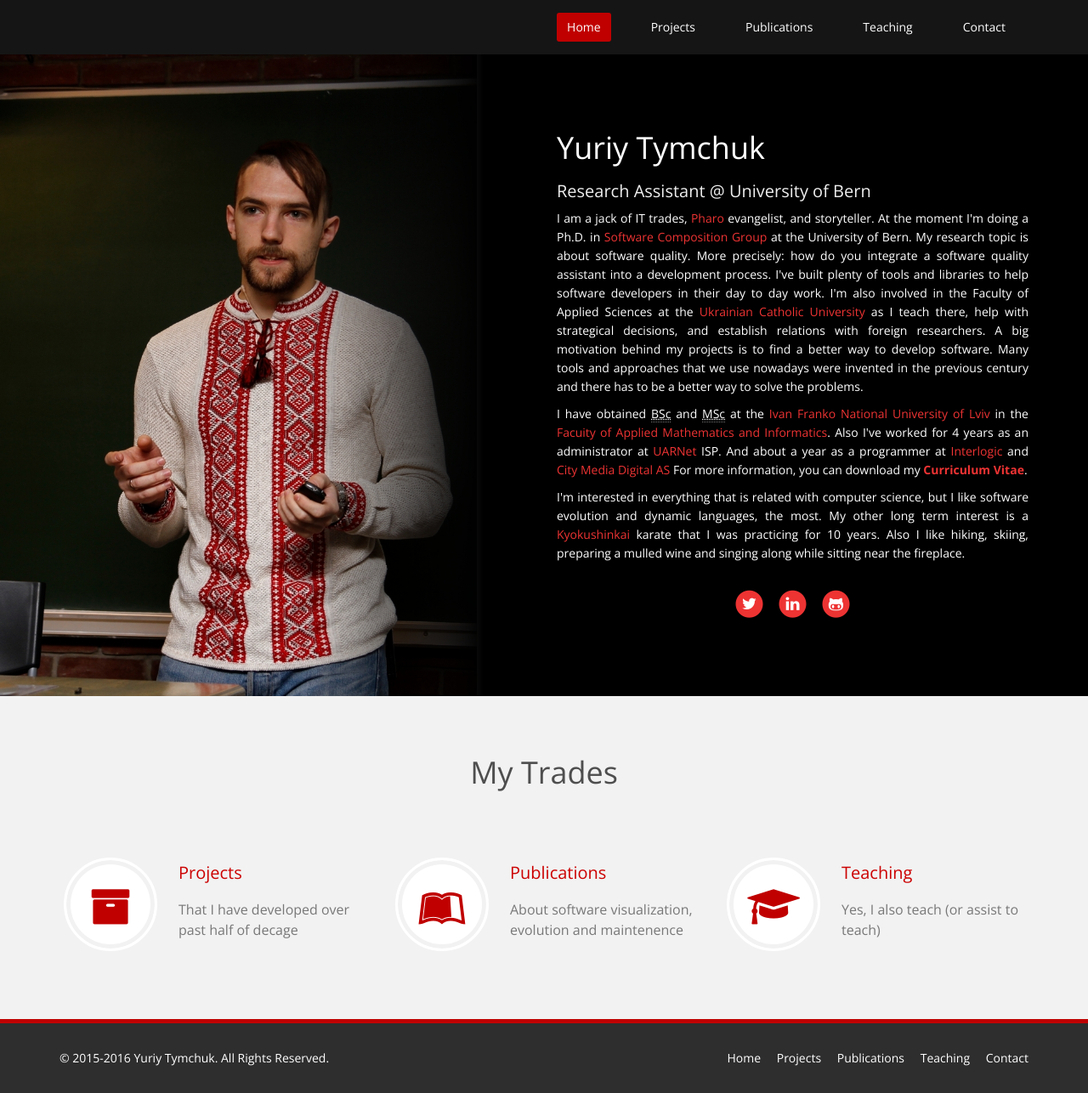
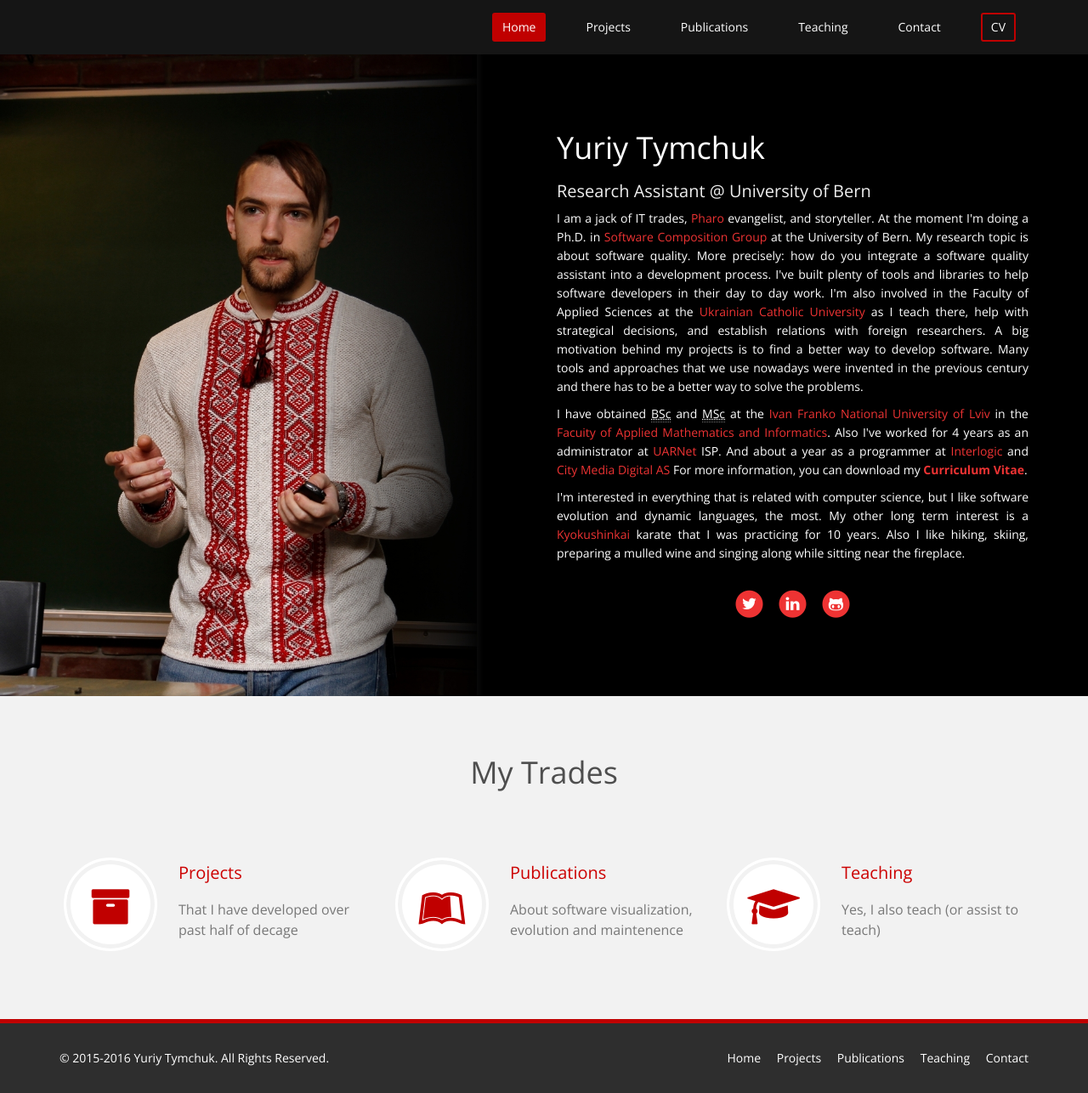
Before and after one commit to Uko/uko.github.io, a Jekyll site: the page built from index.html, in a window 1280 px wide. Shown: the whole page at 85% size. Built offline with Jekyll 4.4.1, drawn with Linux system fonts in a browser that asks for light colours; nearby versions of some CDN libraries.

Commit message:
Added a link to CV

```diff
--- a/_layouts/default.html
+++ b/_layouts/default.html
@@ -46,14 +46,19 @@
                         <span class="icon-bar"></span>
                         <span class="icon-bar"></span>
                     </button>
-                    <a role="button" href="/index.html" class="btn btn-danger navbar-btn visible-xs-inline-block">Home</a>
+                    <a role="button" href="/index.html" class="btn navbar-btn visible-xs-inline-block">Home</a>
+                    <a role="button" href="/cv" class="btn navbar-btn btn-cv visible-xs-inline-block">CV</a>
                     <!-- <a class="navbar-brand" href="index.html"><img src="images/logo.png" alt="logo"></a> -->
                 </div>
+
+                <!-- <ul class="nav navbar-nav navbar-right">
+                  <li><a href="/index.html">CV</a></li>
+                </ul> -->
 
                 <div class="collapse navbar-collapse navbar-right">
                     <ul class="nav navbar-nav">
                       {% include menu.html %}
-                      <!-- <li><a href="blog.html">Blog</a></li> -->
+                      <li class="hidden-xs"><a class="btn-cv" href="/cv">CV</a></li>
                     </ul>
                 </div>
             </div><!--/.container-->
--- a/css/main.css
+++ b/css/main.css
@@ -375,6 +375,14 @@ input.search-form:hover {
 .navbar-inverse .navbar-form {
   border-top: 0;
   padding-bottom: 0;
+}
+
+.navbar-inverse .navbar-btn {
+  color: #fff;
+}
+
+.navbar-inverse .navbar-btn:hover {
+  background-color: #c00000;
 }
 
 
@@ -2524,3 +2532,9 @@ shortcodes page css
   height: 10ex;
   width: 10ex;
 }
+
+.btn-cv {
+  -webkit-box-shadow:inset 0px 0px 0px 2px #c00000;
+    -moz-box-shadow:inset 0px 0px 0px 2px #c00000;
+    box-shadow:inset 0px 0px 0px 2px #c00000;
+}
```
